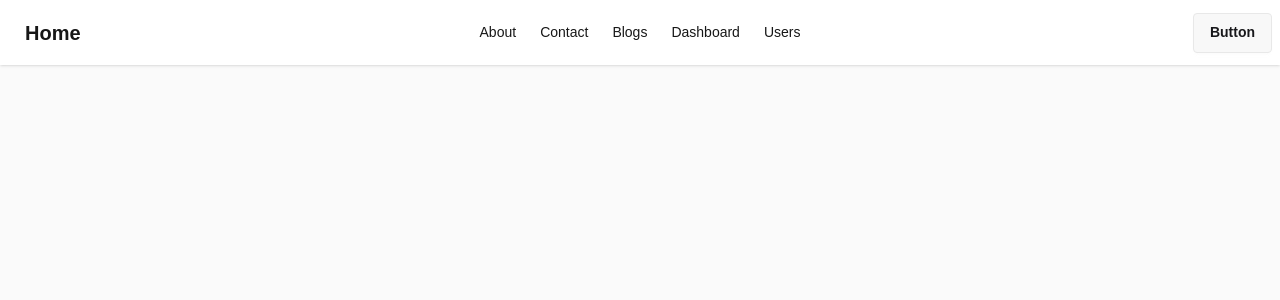
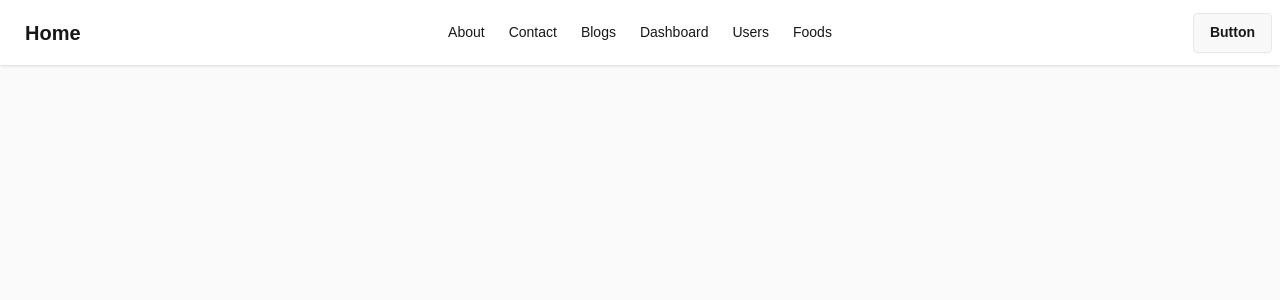
Before and after one commit to Nafiul-Islam-Eshan/first-next-app, a Next.js app: page / in a window 1280 px wide. Shown: the top 300 px of the page. Built offline with nearby package versions, Linux system fonts and the light colour scheme; a web font is replaced by a local one.

Commit message:
Food tab added in nav and new component for food cardis cooking

```diff
--- /dev/null
+++ b/src/Components/FoodsCard.jsx
@@ -0,0 +1,11 @@
+import React from 'react';
+
+const FoodsCard = () => {
+    return (
+        <div>
+
+        </div>
+    );
+};
+
+export default FoodsCard;
--- a/src/Components/Navbar.jsx
+++ b/src/Components/Navbar.jsx
@@ -55,6 +55,15 @@ const Navbar = () => {
           Users
         </Link>{" "}
       </li>
+      <li>
+        {" "}
+        <Link
+          className={pathname == "/foods" ? "text-cyan-500" : ""}
+          href="/foods"
+        >
+          Foods
+        </Link>{" "}
+      </li>
     </>
   );
   return (
```
